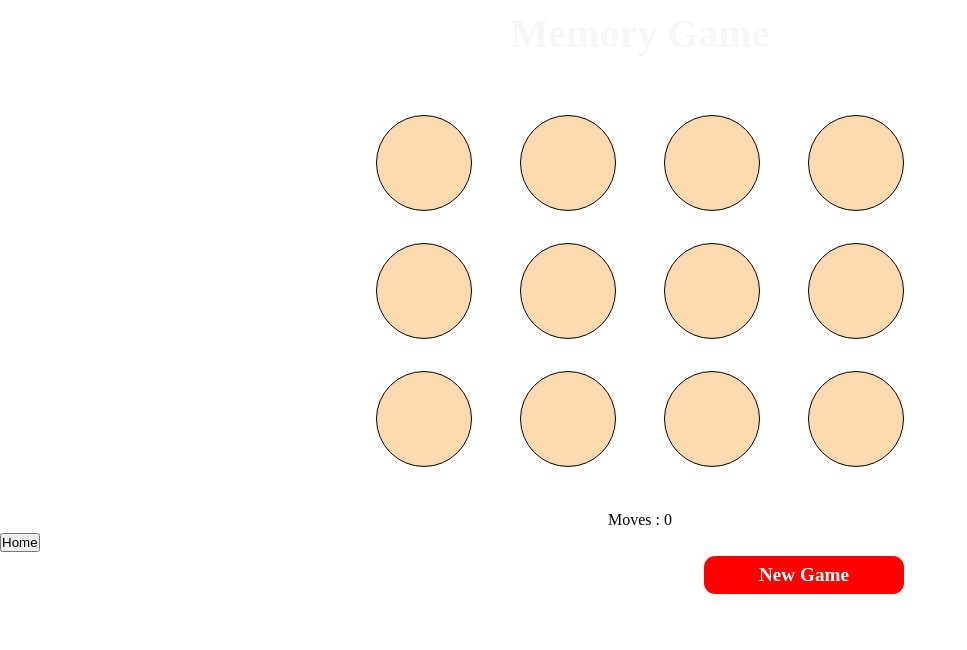
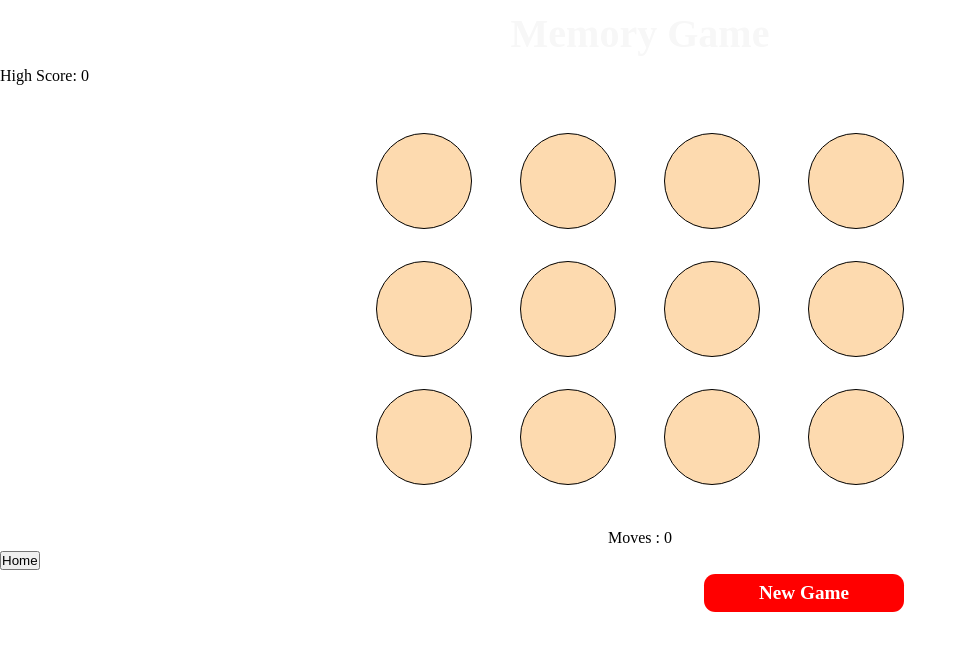
Before and after one commit to bktpp/game-scape, a React (Vite) app: page /memory in a window 1280 px wide. Shown: the top 650 px of the page, without its empty margins (0-967 px from the left). Built offline with nearby package versions, Linux system fonts and the light colour scheme.

Commit message:
implemented high score functionality for memory

```diff
--- a/src/games/memory/memory.component.jsx
+++ b/src/games/memory/memory.component.jsx
@@ -4,21 +4,6 @@ import { useState, useEffect } from "react";
 import Data from "./data";
 import Card from "../memory/card/card.component";
 import "./memory.styles.scss";
-
-// const
-
-// function Memory() {
-//    return (
-//       <div>
-//          <h1> memory game will be here</h1>
-//          <Link to={"/"}>
-//             <button>Home</button>
-//          </Link>
-//       </div>
-//    );
-// }
-
-// export default Memory;
 
 //GameBoard.js
 
@@ -29,6 +14,7 @@ function GameBoard() {
    const [secondCard, setSecondCard] = useState(null);
    const [stopFlip, setStopFlip] = useState(false);
    const [won, setWon] = useState(0);
+   const [highScore, setHighScore] = useState(0);
 
    //this function start new Game
    function NewGame() {
@@ -76,6 +62,14 @@ function GameBoard() {
             }, 1000);
          }
       }
+
+      if (won === 6) {
+         if (highScore > moves) {
+            return;
+         } else if (moves < highScore || highScore === 0) {
+            setHighScore(moves);
+         }
+      }
    }, [firstCard, secondCard]);
 
    //after the slected images have been checked for
@@ -97,6 +91,7 @@ function GameBoard() {
          <div className="header">
             <h1>Memory Game</h1>
          </div>
+         <div>High Score: {highScore}</div>
          <div className="board">
             {
                // cards component help in coverting the
```
